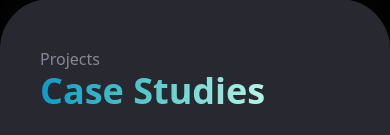
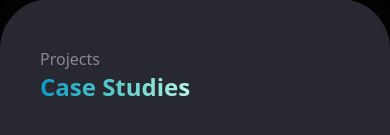
Before and after one commit to jordandexter/portfolio, a Next.js app: page / in a window 390 px wide. Shown: the part 722-857 px from the top of the page. Built offline with nearby package versions, Linux system fonts and the light colour scheme.

Commit message:
responsive adjustment for very small screens

```diff
--- a/components/Section/SectionHeader.tsx
+++ b/components/Section/SectionHeader.tsx
@@ -49,7 +49,7 @@ export const SectionHeader = ({
                             <h3 className={`flex text-foreground fade-in ${postion === 'center' ? 'justify-center' : postion === 'left' ? 'justify-start' : 'justify-end'}`}>{subheading}</h3>
                         }
                         {heading &&
-                            <h1 className="flex text-4xl bg-clip-text text-transparent inline-block fade-in-heading primary-gradient pb-1"
+                            <h1 className="flex  text-2xl md:text-4xl bg-clip-text text-transparent inline-block fade-in-heading primary-gradient pb-1"
                                 style={{
                                     animationDuration: '1000ms',
                                     animationDelay: '400ms',
--- a/components/Section/index.tsx
+++ b/components/Section/index.tsx
@@ -51,7 +51,7 @@ export function Section({
 
 
     return (
-        <div className={`flex px-10 min-h-100 w-full max-w-[100vw] overflow-hidden justify-center items-center flex-col py-12 relative ${background}`} >
+        <div className={`flex px-10 min-h-100 w-[100vw] overflow-hidden justify-center items-center flex-col py-12 relative ${background}`} >
             <div className="flex flex-col w-full max-w-[1000px] gap-6">
                 <SectionHeader
                     heading={heading}
```
